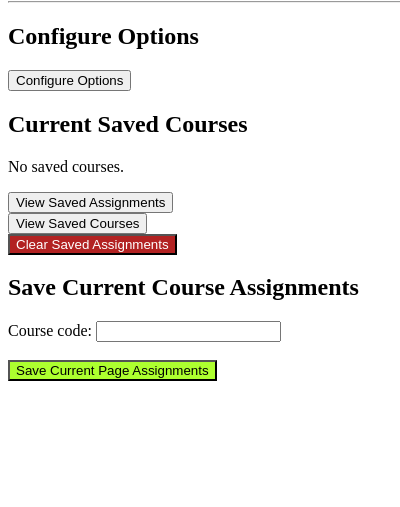
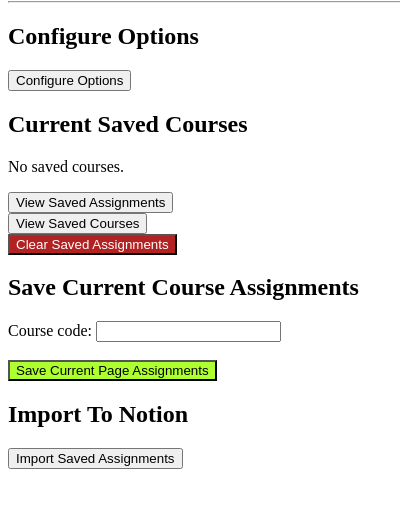
Before and after one commit to JamesNZL/notion-assignment-import, a browser extension: page dist/popup.html in a window 400 px wide. Shown: the part 79-586 px from the top of the page. Drawn offline with Linux system fonts and the light colour scheme.

Commit message:
feat(extension): :construction: add import to notion button

```diff
--- a/dist/popup.html
+++ b/dist/popup.html
@@ -16,8 +16,9 @@
 
 	<div id='currentSavedCourses'>
 		<h2>Current Saved Courses</h2>
-		<div id='savedCoursesList'>
-		</div>
+
+		<div id='savedCoursesList'></div>
+
 		<button id='viewSavedButton'>View Saved Assignments</button><br>
 		<button id='viewCoursesButton'>View Saved Courses</button><br>
 		<button id='clearStorageButton'>Clear Saved Assignments</button><br>
@@ -30,6 +31,11 @@
 		<button id='parseButton'>Save Current Page Assignments</button>
 	</div>
 
+	<div>
+		<h2>Import To Notion</h2>
+		<button id='notionImport'>Import Saved Assignments</button><br>
+	</div>
+
 	<script type='module' src='parseAssignments.js'></script>
 </body>
 
```
